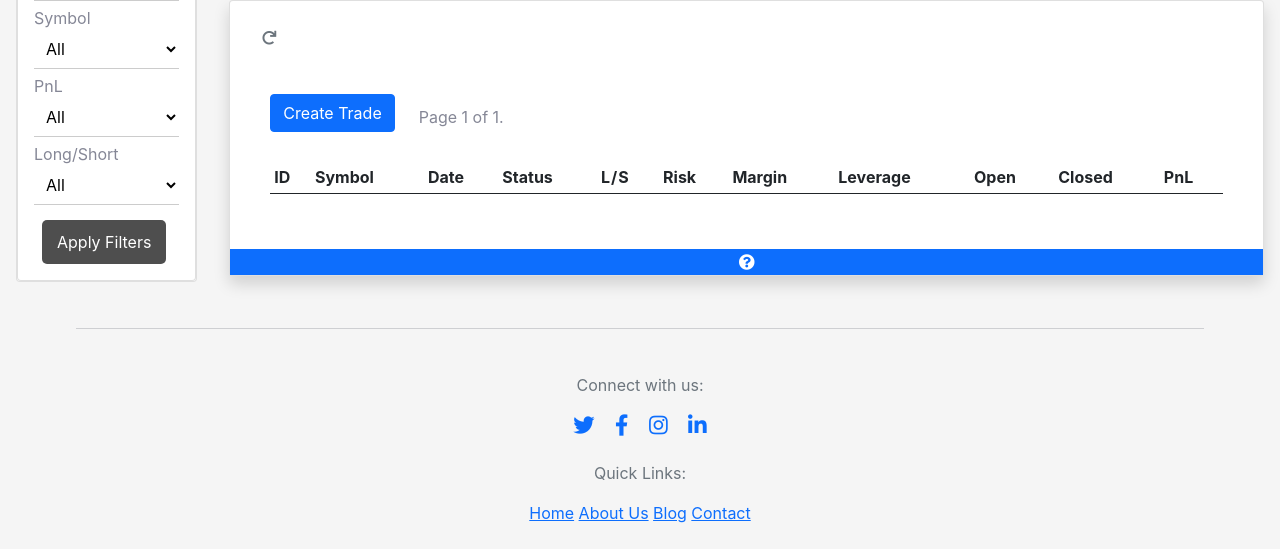
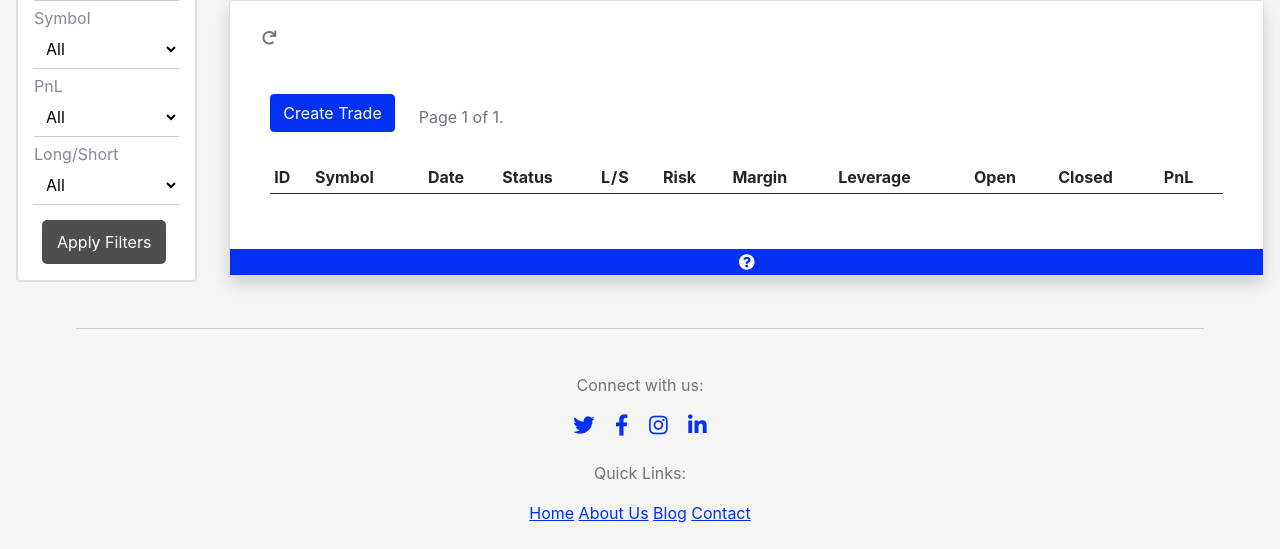
Before and after one commit to Ry-F3/trading-journal, a Django app: page / in a window 1280 px wide. Shown: the part 521-1070 px from the top of the page. Run offline with Django 3.2, Linux system fonts and the light colour scheme; the visitor is signed in with stand-in values (Sample User, id 1); data comes from the database, SQL or seed files in the repository; data that the repository does not hold is empty; parts of the project's set-up code (start-up, migrations or seed data) failed here and were passed over; some libraries are stand-ins or nearby versions.

Commit message:
Adjusted colors and in the process of refactoring BlogView to fit the dashboard layout

```diff
--- a/journal/forms.py
+++ b/journal/forms.py
@@ -1,5 +1,5 @@
 from django import forms
-from .models import Trade, BlogPost
+from .models import Trade, BlogPost, Comment
 
 class TradeForm(forms.ModelForm):
     class Meta:
@@ -53,7 +53,7 @@ class PortfolioBalanceForm(forms.Form):
         widget=forms.NumberInput(
             attrs={
                 'class': 'form-control form-control-sm',
-                'placeholder': 'Update your Balance e.g $,000',
+                'placeholder': 'Update your Balance e.g $1,000',
                 'step': 'any',  # Allow any step value
                 'min': 0,       # Set the minimum allowed value
                 'max': 1000000000000,  # Set the maximum allowed value if needed
@@ -153,3 +153,8 @@ class BlogPostForm(forms.ModelForm):
     def __init__(self, *args, **kwargs):
         super().__init__(*args, **kwargs)
         self.fields['timestamp'].widget = forms.DateTimeInput(attrs={'class': 'form-control', 'type': 'datetime-local'})
+
+class CommentForm(forms.ModelForm):
+    class Meta:
+        model = Comment
+        fields = ['content']
--- a/journal/urls.py
+++ b/journal/urls.py
@@ -1,7 +1,7 @@
 
 from . import views
 from django.urls import path
-from .views_blog import BlogView, search_trade, get_trade_details, view_post, like_toggle
+from .views_blog import BlogView, search_trade, get_trade_details, view_post, like_toggle, add_comment
 from .views import (
     HomeView,
     ContactView,
@@ -19,6 +19,8 @@ urlpatterns = [
     path('trade_list/', TradeFilterView.as_view(), name='trade_list'),
     path('contact/', ContactView.as_view(), name='contact'),
     path('blog/', BlogView.as_view(), name='blog'),
+    path('blog/<int:post_id>/', BlogView.as_view(), name='view_post'),  # Detailed view for a specific post
+    path('add_comment/<int:post_id>/', add_comment, name='add_comment'),
     path('search_trade/', search_trade, name='search_trade'),
     path('like_toggle/', like_toggle, name='like_toggle'),
     path('trade_list/', trade_list, name='trade_list'),
@@ -29,6 +31,4 @@ urlpatterns = [
     path('get_portfolio_balance/', get_portfolio_balance, name='get_portfolio_balance'),
     path('get_trade_details/<int:trade_id>/<int:row_number>/', get_trade_details, name='get_trade_details'),
     path('view_post/<int:post_id>/', view_post, name='view_post'),  # New URL for viewing individual posts
-    # path('blog/', blog_post_list, name='blog_post_list'),
-    # path('blog/<int:post_id>/', blog_post_detail, name='blog_post_detail'),
 ]
--- a/journal/views.py
+++ b/journal/views.py
@@ -499,7 +499,7 @@ def plot_realized_profits_chart(request):
         interval_delta = timedelta(hours=1)
 
     # Plot the chart with a line connecting data points
-    plt.plot(x_values, realized_profits, linestyle='-', color='#0d6efd', linewidth=2)
+    plt.plot(x_values, realized_profits, linestyle='-', color='#0231f1', linewidth=2)
 
     # Customize chart appearance
     plt.gcf().set_size_inches(12, 6)  # Set the size of the figure (adjust width as needed)
--- a/static/css/style.css
+++ b/static/css/style.css
@@ -9,10 +9,14 @@
     --green: #1cc88a;
     --teal: #20c9a6;
     --cyan: #36b9cc;
+
+
     --white: #fff;
-    --gray: #858796;
+    --gray: #b9bbc0;
     --gray-dark: #5a5c69;
-    --primary: #4e73df;
+    --primary-dark: #0231f1;
+
+
     --secondary: #858796;
     --success: #1cc88a;
     --info: #36b9cc;
@@ -91,6 +95,47 @@ p {
     height: 30px !important;
     /* Set the height to be the same as the width for a square button */
 }
+
+/* .btn-primary,
+.btn-primary:hover,
+.btn-primary:active,
+.btn-primary:focus,
+a.btn-primary {
+    background-color: #0231f1;
+    border-color: #0231f1;
+    color: white;
+} */
+
+.bg-dk-blue {
+    background-color: #0231f1;
+    border-color: #0231f1;
+    color: white;
+}
+
+.bg-dk-blue:hover {
+    /* background-color: #2c4ed4;
+    border-color: #2c4ed4; */
+    color: white;
+}
+
+.txt-dk-blue {
+    color: #0231f1;
+}
+
+.bg-dk-grey {
+    background-color: #5a5c69;
+    border-color: #5a5c69;
+    color: white;
+
+}
+
+.bg-dk-grey:hover {
+    /* background-color: rgb(198, 200, 204);
+    border-color: rgb(198, 200, 204); */
+    color: #ffffff;
+
+}
+
 
 .pencil_color {
     color: #6c757d;
--- a/templates/base.html
+++ b/templates/base.html
@@ -51,7 +51,7 @@
                 {% if user.is_authenticated %}
                 <form class="d-flex">
                     <input class="form-control me-2" type="search" placeholder="Search" aria-label="Search">
-                    <button class="btn btn-outline-primary" type="submit">Search</button>
+                    <button class="btn" type="submit">Search</button>
                 </form>
                 {% endif %}
             </div>
@@ -69,8 +69,7 @@
                 <div class="col-md-2 mt-2 p-3">
                     <div class="card">
                         <div class="card">
-                            <div style="background-color: #6c757d;"
-                                class="card-header py-3 d-flex flex-column align-items-center justify-content-center">
+                            <div class="card-header bg-dk-grey py-3 d-flex flex-column align-items-center justify-content-center">
                                 <div class="bg-white rounded-circle d-flex align-items-center justify-content-center"
                                     style="height: 5vw; width: 5vw; overflow: hidden;">
                                     <!-- This div will be a circular element with an adaptive size -->
@@ -82,8 +81,8 @@
                                 </div>
                             </div>
                             <div class="card-body d-flex flex-column align-items-center justify-content-center">
-                                <a href="">Account</a>
-                                <a href="">Help</a>
+                                <a href="" class="txt-dk-blue">Account</a>
+                                <a href="" class="txt-dk-blue">Help</a>
                                 <button type="button" class="outline-0 border-0 mt-2" data-bs-toggle="modal"
                                     data-bs-target="#signOutModal">
                                     Sign Out
@@ -286,7 +285,7 @@
                                                 <!-- Help content goes here -->
                                             </div>
                                             <div class="modal-footer">
-                                                <button type="button" class="btn btn-secondary"
+                                                <button type="button" class="btn bg-dk-grey"
                                                     data-bs-dismiss="modal">Close</button>
                                             </div>
                                         </div>
@@ -311,10 +310,10 @@
                 <div class="mb-4">
                     <span class="text-muted mb-3 d-block">Connect with us:</span>
                     <div>
-                        <a href="#" class="mx-2 social-link"><i class="fab fa-twitter fa-lg"></i></a>
-                        <a href="#" class="mx-2 social-link"><i class="fab fa-facebook-f fa-lg"></i></a>
-                        <a href="#" class="mx-2 social-link"><i class="fab fa-instagram fa-lg"></i></a>
-                        <a href="#" class="mx-2 social-link"><i class="fab fa-linkedin-in fa-lg"></i></a>
+                        <a href="#" class="mx-2 social-link"><i class="fab txt-dk-blue fa-twitter fa-lg"></i></a>
+                        <a href="#" class="mx-2 social-link"><i class="fab txt-dk-blue fa-facebook-f fa-lg"></i></a>
+                        <a href="#" class="mx-2 social-link"><i class="fab txt-dk-blue fa-instagram fa-lg"></i></a>
+                        <a href="#" class="mx-2 social-link"><i class="fab txt-dk-blue fa-linkedin-in fa-lg"></i></a>
                     </div>
                 </div>
 
@@ -322,10 +321,10 @@
                 <div>
                     <span class="text-muted mb-3 d-block">Quick Links:</span>
                     <div>
-                        <a href="#" class="footer-link">Home</a>
-                        <a href="#" class="footer-link">About Us</a>
-                        <a href="#" class="footer-link">Blog</a>
-                        <a href="#" class="footer-link">Contact</a>
+                        <a href="#" class="footer-link txt-dk-blue">Home</a>
+                        <a href="#" class="footer-link txt-dk-blue">About Us</a>
+                        <a href="#" class="footer-link txt-dk-blue">Blog</a>
+                        <a href="#" class="footer-link txt-dk-blue">Contact</a>
                     </div>
                 </div>
             </div>
@@ -345,8 +344,8 @@
                     <div class="modal-footer">
                         <form id="signOutForm" method="post" action="{% url 'account_logout' %}">
                             {% csrf_token %}
-                            <button type="button" class="btn btn-secondary" data-bs-dismiss="modal">Close</button>
-                            <button type="submit" class="btn btn-primary" id="confirmSignOutBtn">Sign Out</button>
+                            <button type="button" class="btn bg-dk-grey" data-bs-dismiss="modal">Close</button>
+                            <button type="submit" class="btn bg-dk-blue" id="confirmSignOutBtn">Sign Out</button>
                         </form>
                     </div>
                 </div>
--- a/templates/trade_list.html
+++ b/templates/trade_list.html
@@ -7,15 +7,15 @@
 {% block heading_home %}
 <h1 class="h4 m-1 --gray-dark text-muted">Dashboard</h1>
 <a href="{% url 'generate_report' %}?format=pdf"
-class="d-none d-sm-inline-block btn btn-sm btn-primary shadow-sm"><i
+class="d-none d-sm-inline-block btn btn-sm bg-dk-blue shadow-sm"><i
     class="fas fa-download fa-sm text-white-50"></i> Generate PDF Report</a>
 
 {% endblock heading_home %}
 
 <!-- Sidebar Header -->
 {% block sidebar_header_home %}
-<div style="background-color: #6c757d;"
-     class="card-header py-3 d-flex flex-row align-items-center justify-content-between"
+<div
+     class="card-header py-3 d-flex bg-dk-grey flex-row align-items-center justify-content-between"
      data-bs-toggle="collapse" data-bs-target="#sidebarCollapse">
     <h6 class="m-0 font-weight-bold text-white">
         Filters
@@ -62,7 +62,7 @@ class="d-none d-sm-inline-block btn btn-sm btn-primary shadow-sm"><i
         </div>
 
         <!-- Button to trigger the form modal -->
-        <button type="button" class="btn btn-primary mt-1" data-bs-toggle="modal" data-bs-target="#updateBalanceModal">
+        <button type="button" class="btn bg-dk-blue mt-1" data-bs-toggle="modal" data-bs-target="#updateBalanceModal">
             <i class="fas fa-exchange-alt"></i>  Update Balance
         </button>
     </div>
@@ -85,7 +85,7 @@ class="d-none d-sm-inline-block btn btn-sm btn-primary shadow-sm"><i
                     </div>
 
                     <div class="modal-footer">
-                        <button type="submit" name="action" value="add" class="btn btn-primary">Add Money</button>
+                        <button type="submit" name="action" value="add" class="btn bg-dk-blue">Add Money</button>
                         <button type="submit" name="action" value="subtract" class="btn btn-secondary">Withdraw Money</button>
                     </div>
                 </form>
@@ -203,29 +203,29 @@ class="d-none d-sm-inline-block btn btn-sm btn-primary shadow-sm"><i
                     </td>
                     <td>
                         <!-- Delete button -->
-                        <button class="btn btn-secondary btn-sm square-btn delete-trade-button"
+                        <button class="btn bg-dk-grey btn-sm square-btn delete-trade-button"
                             data-row-number="{{ trade.row_number }}" data-trade-id="{{ trade.id }}">X</button>
                     </td>
                 </tr>
                 {% endfor %}
                 <div class="d-flex align-items-center">
-                    <button id="showCreateTradeForm" class="btn btn-primary mb-3">Create Trade</button>
+                    <button id="showCreateTradeForm" class="btn bg-dk-blue mb-3">Create Trade</button>
 
                     <!-- Pagination Links -->
                     <div class="pagination">
-                        <span class="step-links p-3 pb-4 m-2">
+                        <span class="step-links p-3 pb-4 m-2 txt-dk-blue">
                             {% if trades.has_previous %}
-                                <a href="?page=1{% if get_params %}&{{ get_params.urlencode }}{% endif %}">&laquo; first</a>
-                                <a href="?page={{ trades.previous_page_number }}{% if get_params %}&{{ get_params.urlencode }}{% endif %}">previous</a>
+                                <a class="txt-dk-blue" href="?page=1{% if get_params %}&{{ get_params.urlencode }}{% endif %}">&laquo; first</a>
+                                <a class="txt-dk-blue" href="?page={{ trades.previous_page_number }}{% if get_params %}&{{ get_params.urlencode }}{% endif %}">previous</a>
                             {% endif %}
 
-                            <span class="current">
+                            <span class="current text-muted">
                                 Page {{ trades.number }} of {{ trades.paginator.num_pages }}.
                             </span>
 
                             {% if trades.has_next %}
-                                <a href="?page={{ trades.next_page_number }}{% if get_params %}&{{ get_params.urlencode }}{% endif %}">next</a>
-                                <a href="?page={{ trades.paginator.num_pages }}{% if get_params %}&{{ get_params.urlencode }}{% endif %}">last &raquo;</a>
+                                <a class="txt-dk-blue" href="?page={{ trades.next_page_number }}{% if get_params %}&{{ get_params.urlencode }}{% endif %}">next</a>
+                                <a class="txt-dk-blue" href="?page={{ trades.paginator.num_pages }}{% if get_params %}&{{ get_params.urlencode }}{% endif %}">last &raquo;</a>
                             {% endif %}
                         </span>
                     </div>
@@ -302,7 +302,7 @@ class="d-none d-sm-inline-block btn btn-sm btn-primary shadow-sm"><i
 {% endblock trade_content %}
 
 {% block help_button %}
-<button type="button" class="outline-0 border-0 btn-primary" data-bs-toggle="modal"
+<button type="button" class="outline-0 border-0 bg-dk-blue" data-bs-toggle="modal"
 data-bs-target="#helpModal1">
 <i class="fas fa-question-circle"></i>
 </button>
```
Also changed, not shown: journal/models.py (+3 -9 lines), journal/views_blog.py (+75 -32 lines), templates/blog.html (+91 -21 lines).
